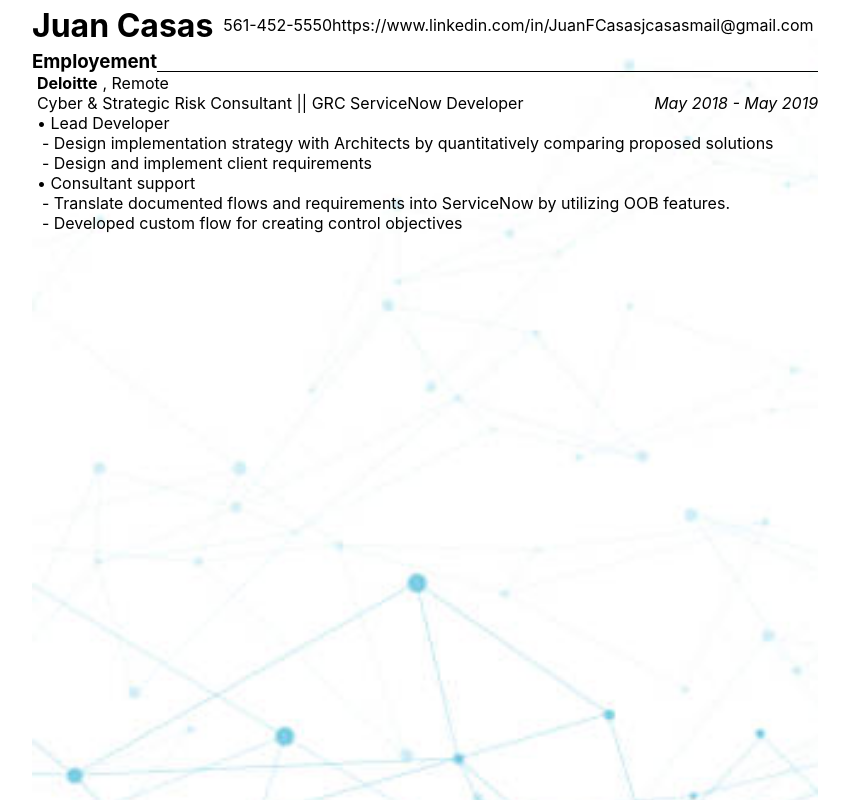
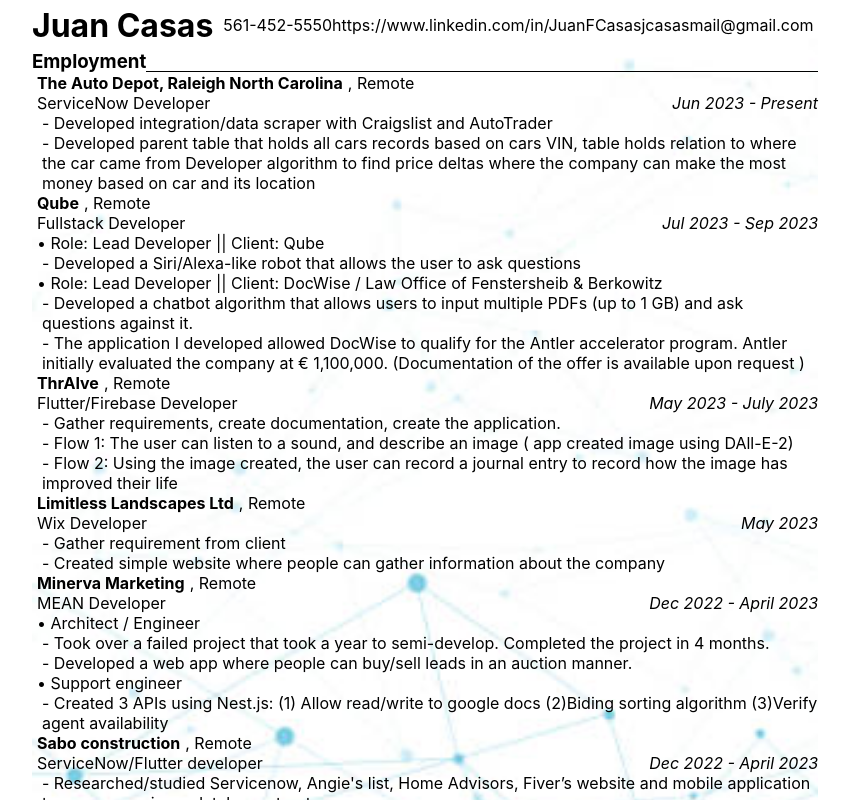
Before and after one commit to casas1010/resume-builder, a React (Create React App) app: page / in a window 1280 px wide. Shown: the top 800 px of the page, without its empty margins (215-1064 px from the left). Built offline with nearby package versions, Linux system fonts and the light colour scheme.

Commit message:
checkpoint

```diff
--- a/src/App.css
+++ b/src/App.css
@@ -15,22 +15,3 @@
 
 
 }
-
-
-
-.section-header {
-  display: flex;
-  align-items: flex-end;
-  position: relative;
-
-}
-
-.section-header::after {
-  content: '';
-  display: block;
-  height: 1px;
-  background-color: #000;
-  flex-grow: 1;
-  position: relative;
-  top: -1px;
-}
--- a/src/App.js
+++ b/src/App.js
@@ -7,6 +7,7 @@
 import UserInfo from './sections/user-info/User-info';
 import UserEmployement from './sections/user-employement/User-employement';
 import bgImage from './backgrounds/img2.png';
+import SectionTitle from './sections/section-title/Section-title';
 
 function App() {
 
@@ -35,10 +36,9 @@
 
           <UserInfo user_information={data.user_information}></UserInfo>
 
-          <div className="section-header">
-            <h3 className='section-title'>Employement</h3>
-          </div>
+          <SectionTitle title="Employment"></SectionTitle>
           <UserEmployement employement={data.employement}></UserEmployement>
+          <SectionTitle title="Education"></SectionTitle>
 
 
         </div>
--- a/src/data.json
+++ b/src/data.json
@@ -6,34 +6,163 @@
         "linkedin": "https://www.linkedin.com/in/JuanFCasas"
     },
     "employement": [
+
         {
-            "company_name": "Deloitte",
+            "company_name": "The Auto Depot, Raleigh North Carolina",
             "location": "Remote",
             "positions": [
                 {
-                    "date": "May 2018 - May 2019",
-                    "title": "Cyber & Strategic Risk Consultant || GRC ServiceNow Developer",
+                    "date": "Jun 2023 - Present",
+                    "title": "ServiceNow Developer",
                     "projects": [
                         {
-                            "role": "Lead Developer",
-                            "client": "Google",
+
                             "descriptions": [
-                                "Design implementation strategy with Architects by quantitatively comparing proposed solutions",
-                                "Design and implement client requirements"
-                            ]
-                        },
-                        {
-                            "role": "Consultant support",
-                            "client": "Exelon",
-                            "descriptions": [
-                                "Translate documented flows and requirements into ServiceNow by utilizing OOB features.",
-                                "Developed custom flow for creating control objectives"
+                                "Developed integration/data scraper with Craigslist and AutoTrader",
+                                "Developed parent table that holds all cars records based on cars VIN, table holds relation to where the car came from Developer algorithm to find price deltas where the company can make the most money based on car and its location"
                             ]
                         }
                     ]
                 }
             ]
+        },
+        {
+            "company_name": "Qube",
+            "location": "Remote",
+            "positions": [
+                {
+                    "date": "Jul 2023 - Sep 2023",
+                    "title": "Fullstack Developer",
+                    "projects": [
+                        {
+                            "role": "Lead Developer",
+                            "client": "Qube",
+                            "descriptions": [
+                                "Developed a Siri/Alexa-like robot that allows the user to ask questions "
+                            ]
+                        },
+                        {
+                            "role": "Lead Developer",
+                            "client": "DocWise / Law Office of Fenstersheib & Berkowitz",
+                            "descriptions": [
+                                "Developed a chatbot algorithm that allows users to input multiple PDFs (up to 1 GB) and ask questions against it.",
+                                "The application I developed allowed DocWise to qualify for the Antler accelerator program. Antler initially evaluated the company at € 1,100,000. (Documentation of the offer is available upon request )"
+                            ]
+                        }
+                    ],
+                    "technologies_used": "Python, RaspberryPi, OpenAI, Flask, React with redux, Stripe, AWS Elastic Beanstalk, AWS SageMaker, AWS E3, TensorFlow, Docker"
+                }
+            ]
+        },
+        {
+            "company_name": "ThrAIve",
+            "location": "Remote",
+            "positions": [
+                {
+                    "date": "May 2023 - July 2023",
+                    "title": "Flutter/Firebase Developer",
+                    "projects": [
+                        {
+                            "descriptions": [
+                                "Gather requirements, create documentation, create the application.",
+                                "Flow 1: The user can listen to a sound, and describe an image ( app created image using DAll-E-2)",
+                                "Flow 2: Using the image created, the user can record a journal entry to record how the image has improved their life"
+                            ]
+                        }
+                    ]
+                }
+            ],
+            "technologies_used": "Flutter, Firebase, ChatGPT, Dall-e-2"
+        },
+        {
+            "company_name": "Limitless Landscapes Ltd",
+            "location": "Remote",
+            "positions": [
+                {
+                    "date": "May 2023",
+                    "title": "Wix Developer",
+                    "projects": [
+                        {
+                            "descriptions": [
+                                "Gather requirement from client",
+                                "Created simple website where people can gather information about the company"
+                            ]
+                        }
+                    ]
+                }
+            ],
+            "technologies_used": "Wix"
+        },
+        {
+            "company_name": "Minerva Marketing",
+            "location": "Remote",
+            "positions": [
+                {
+                    "date": "Dec 2022 - April 2023",
+                    "title": "MEAN Developer",
+                    "projects": [
+                        {
+                            "role": "Architect / Engineer",
+
+                            "descriptions": [
+                                "Took over a failed project that took a year to semi-develop. Completed the project in 4 months.",
+                                "Developed a web app where people can buy/sell leads in an auction manner."
+                            ]
+                        },
+                        {
+                            "role": "Support engineer",
+                            "descriptions": [
+                                "Created 3 APIs using Nest.js: (1) Allow read/write to google docs (2)Biding sorting algorithm (3)Verify agent availability"
+                            ]
+                        }
+                    ]
+                }
+            ],
+            "technologies_used": "Technologies used : React, React-bootstrap , Angular, Material UI, MongoDb, Node.js, ChatGPT"
+        },
+        {
+            "company_name": "Sabo construction",
+            "location": "Remote",
+            "positions": [
+                {
+                    "date": "Dec 2022 - April 2023",
+                    "title":"ServiceNow/Flutter developer",
+                    "projects": [
+                        {
+
+                            "descriptions": [
+                                "Researched/studied Servicenow, Angie's list, Home Advisors, Fiver’s website and mobile application to reverse engineer database structure",
+                                "Designed/prototyped application in ServiceNow",
+                                "Created application with Flutter/Firebase to allow clients to create jobs with videos/images, allow contractors to bid on jobs and allow users to chat with contractors"
+                            ]
+                        }
+                    ]
+                }
+            ],
+            "technologies_used": "ServiceNow, Flutter, Firebase"
+        },
+        {
+            "company_name": "Bank United",
+            "location": "Remote",
+            "positions": [
+                {
+                    "date": "Dec 2022 - April 2023",
+                    "title": "ServiceNow Developer",
+                    "projects": [
+                        {
+                            "role": "ServiceNow developer",
+                            "descriptions": [
+                                "Researched/studied Servicenow, Angie's list, Home Advisors, Fiver’s website and mobile application to reverse engineer database structure",
+                                "Designed/prototyped application in ServiceNow",
+                                "Created application with Flutter/Firebase to allow clients to create jobs with videos/images, allow contractors to bid on jobs and allow users to chat with contractors"
+                            ]
+                        }
+                    ]
+                }
+            ],
+            "technologies_used": "ServiceNow, Flutter, Firebase"
         }
+
     ],
     "education": [],
     "certificates": [],
--- /dev/null
+++ b/src/sections/section-title/Section-title.css
@@ -0,0 +1,18 @@
+
+
+.section-header {
+    display: flex;
+    align-items: flex-end;
+    position: relative;
+
+  }
+
+  .section-header::after {
+    content: '';
+    display: block;
+    height: 1px;
+    background-color: #000;
+    flex-grow: 1;
+    position: relative;
+    top: -1px;
+  }
--- /dev/null
+++ b/src/sections/section-title/Section-title.js
@@ -0,0 +1,15 @@
+// Section-title.js
+
+import './Section-title.css';
+
+function SectionTitle({title}) {
+
+
+    return (
+        <div className="section-header">
+            <h3 className='section-title'>{title}</h3>
+        </div>
+    );
+}
+
+export default SectionTitle;
--- a/src/sections/user-employement/User-employement.js
+++ b/src/sections/user-employement/User-employement.js
@@ -15,18 +15,22 @@
 
 
     const _buildProjectRoleClient = (project) => {
-        if (project.clien) {
+        if (project.client) {
             return (
                 <div className='project-role-client'>
-                    <p>{`• ${project.role} || ${project.client}`}</p>
+                    <p>{`• Role: ${project.role} || Client: ${project.client}`}</p>
                 </div>
             );
         }
+        if (project.role) {
             return (
                 <div className='project-role-client'>
                     <p>{`• ${project.role}`}</p>
                 </div>
             );
+        }
+
+
     }
 
     const _buildProjectDescription = (project) => {
```
Lines whose indentation alone changed are shown as unchanged.
